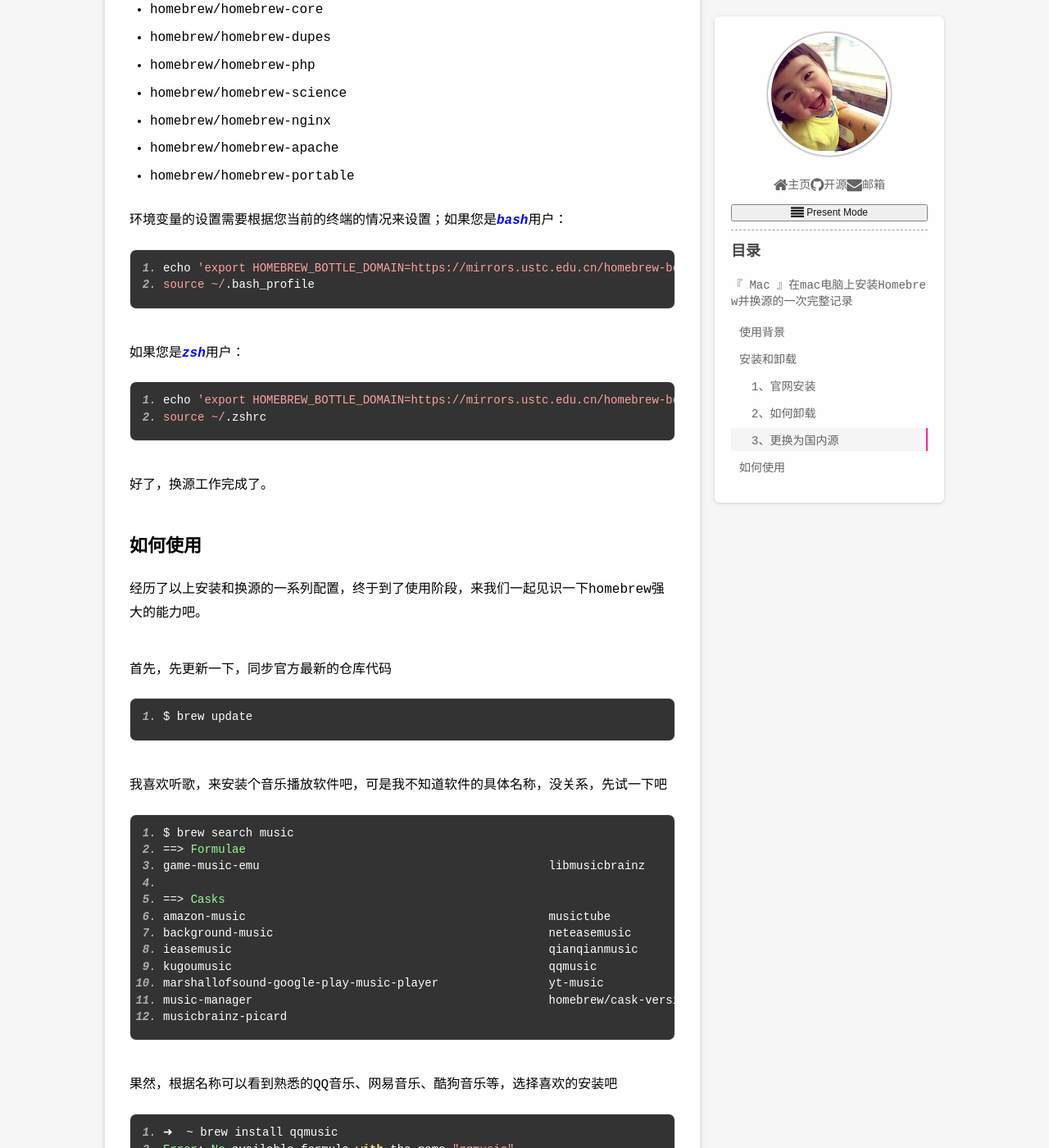
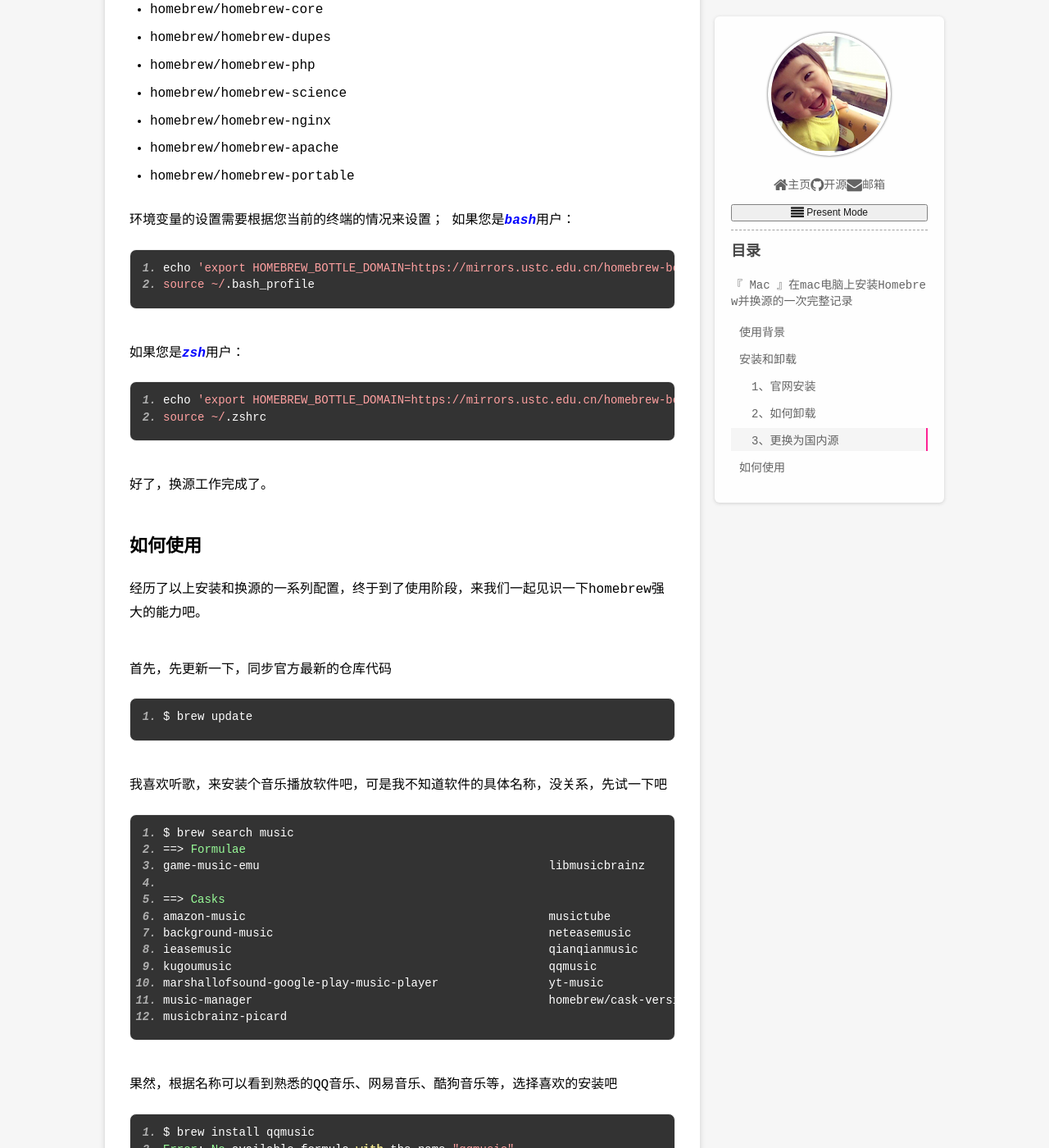
Before and after one commit to johnsonsbaby/johnsonsbaby.github.io, a Jekyll site: the page built from _posts/mac/2015-08-08-How-to-install-homebrew-on-macbook.md, in a window 1280 px wide and 1400 px high, scrolled down 1768 px. Shown: the whole window at 82% size. Built offline with Jekyll 4.4.1, drawn with Linux system fonts in a browser that asks for light colours; comment, search, counter and statistics services are not loaded.

````diff
--- a/_posts/mac/2015-08-08-How-to-install-homebrew-on-macbook.md
+++ b/_posts/mac/2015-08-08-How-to-install-homebrew-on-macbook.md
@@ -67,7 +67,8 @@ $ git remote set-url origin https://mirrors.ustc.edu.cn/homebrew-cask.git
 * homebrew/homebrew-apache
 * homebrew/homebrew-portable
 
-环境变量的设置需要根据您当前的终端的情况来设置；如果您是`bash`用户：
+环境变量的设置需要根据您当前的终端的情况来设置；
+如果您是`bash`用户：
 
 ```shell
 echo 'export HOMEBREW_BOTTLE_DOMAIN=https://mirrors.ustc.edu.cn/homebrew-bottles' >> ~/.bash_profile
@@ -113,7 +114,7 @@ musicbrainz-picard
 果然，根据名称可以看到熟悉的QQ音乐、网易音乐、酷狗音乐等，选择喜欢的安装吧
 
 ```shell
-➜  ~ brew install qqmusic
+$ brew install qqmusic
 Error: No available formula with the name "qqmusic"
 Found a cask named "qqmusic" instead. Try
 brew cask install qqmusic
@@ -133,7 +134,7 @@ hdiutil: attach: WARNING: ignoring IDME options (obsolete)
 
 还有一些其他常用的命令直接输入`brew`查看官方文档
 ```shell
-➜  ~ brew
+$ brew
 Example usage:
 brew search [TEXT|/REGEX/]
 brew info [FORMULA...]
````
